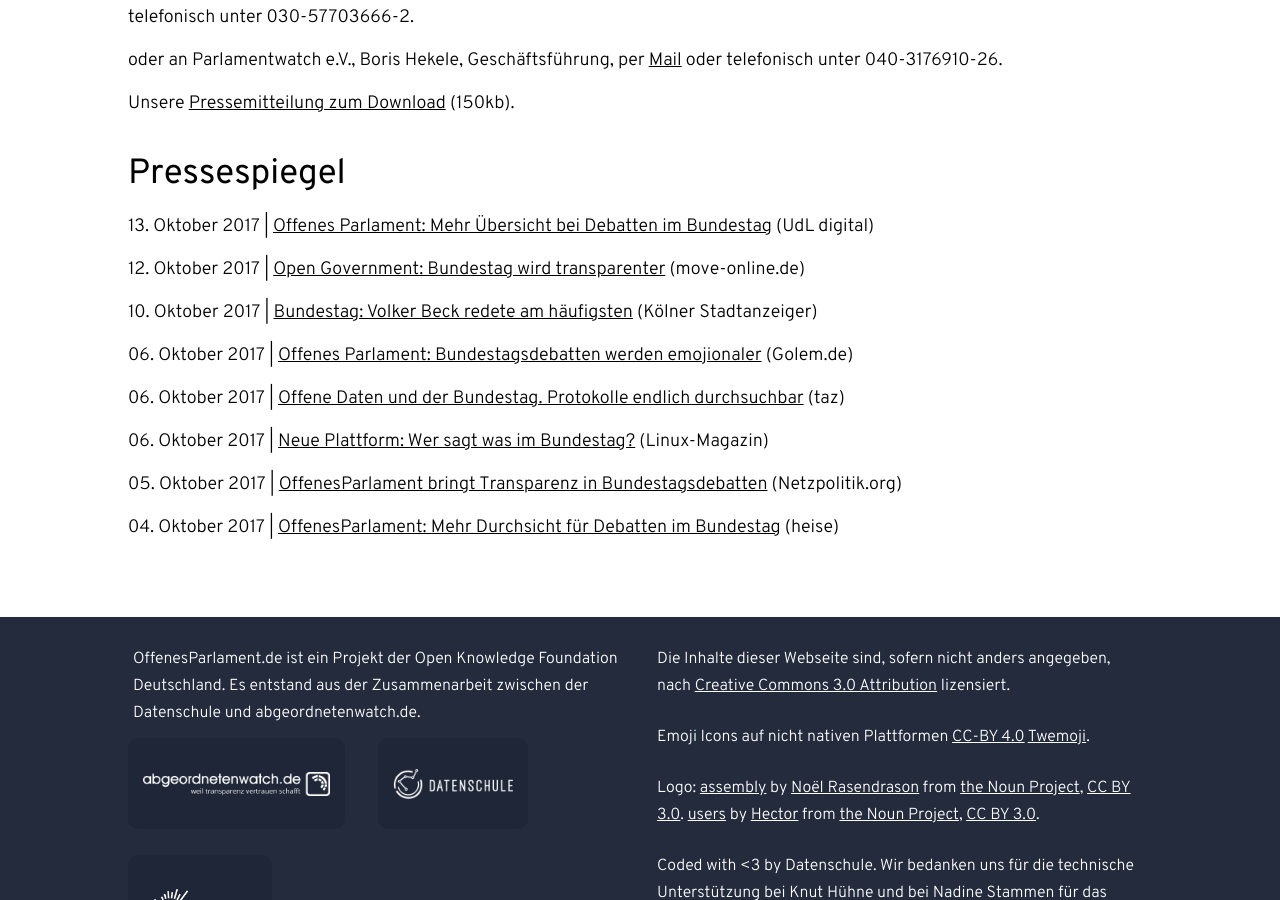
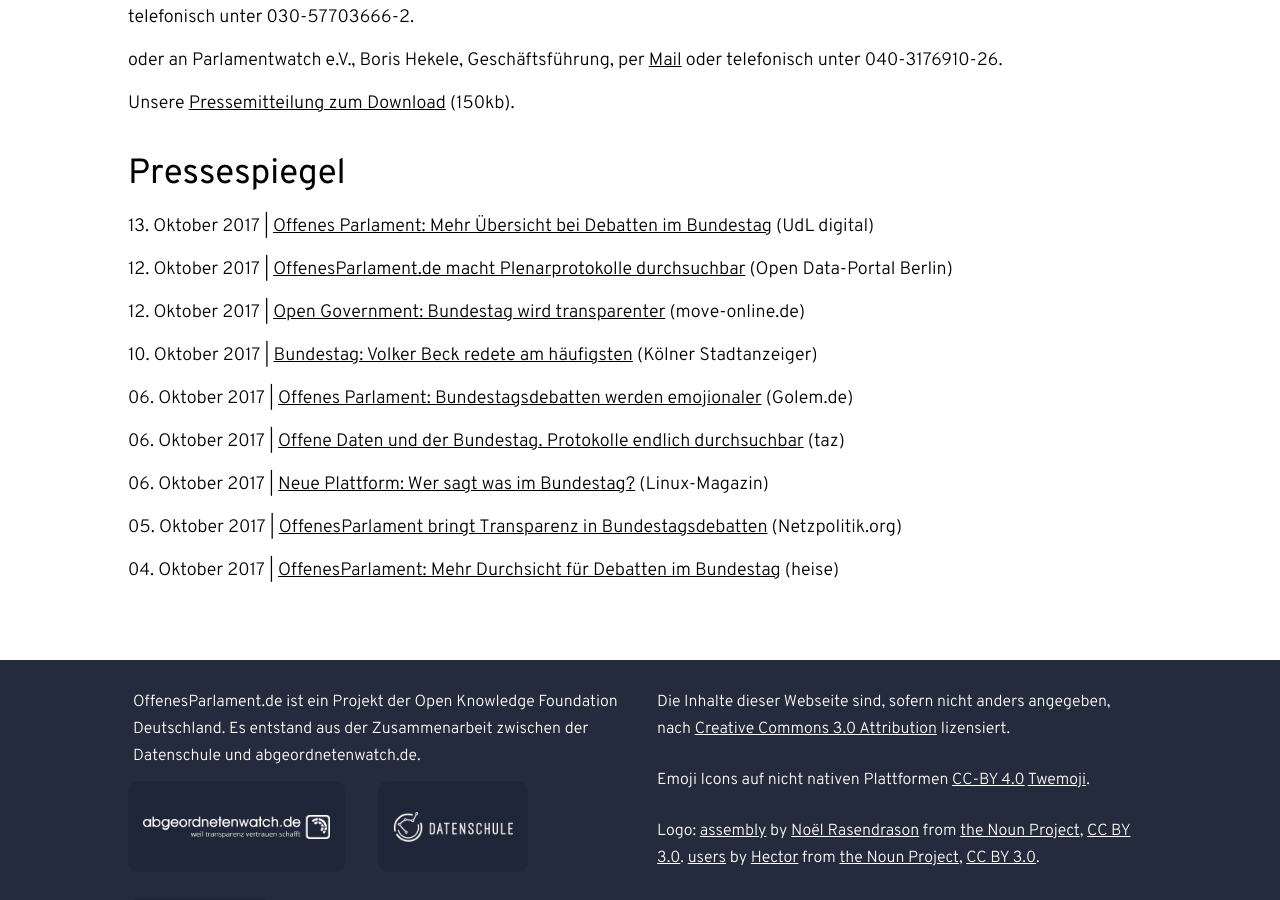
Before and after one commit to Datenschule/offenesparlament.de-frontend, a Jekyll site: the page built from index.html, in a window 1280 px wide and 900 px high, scrolled down 1907 px. Built offline with Jekyll 4.4.1, drawn with Linux system fonts in a browser that asks for light colours; comment, search, counter and statistics services are not loaded.

Commit message:
Update index.html

```diff
--- a/index.html
+++ b/index.html
@@ -129,6 +129,8 @@
     <div class="container-left-12">
 	<p> 13. Oktober 2017 | <a href="https://www.udldigital.de/offenes-parlament-mehr-uebersicht-bei-debatten-im-bundestag/">Offenes Parlament: Mehr Übersicht bei Debatten im Bundestag</a> (UdL digital)
         </p>
+	<p> 12. Oktober 2017 | <a href="https://daten.berlin.de/interaktion/artikel/offenesparlamentde%E2%80%8B-%E2%80%8Bmacht%E2%80%8B-%E2%80%8Bplenarprotokolle%E2%80%8B-%E2%80%8Bdurchsuchbar ">OffenesParlament.de macht Plenarprotokolle durchsuchbar</a> (Open Data-Portal Berlin)
+        </p>
 	<p> 12. Oktober 2017 | <a href="http://www.move-online.de/meldung_27436">Open Government: Bundestag wird transparenter</a> (move-online.de)
         </p>
 	<p> 10. Oktober 2017 | <a href="http://www.ksta.de/politik/bundestag-volker-beck-redete-am-haeufigsten-28549526">Bundestag: Volker Beck redete am häufigsten</a> (Kölner Stadtanzeiger)
```
